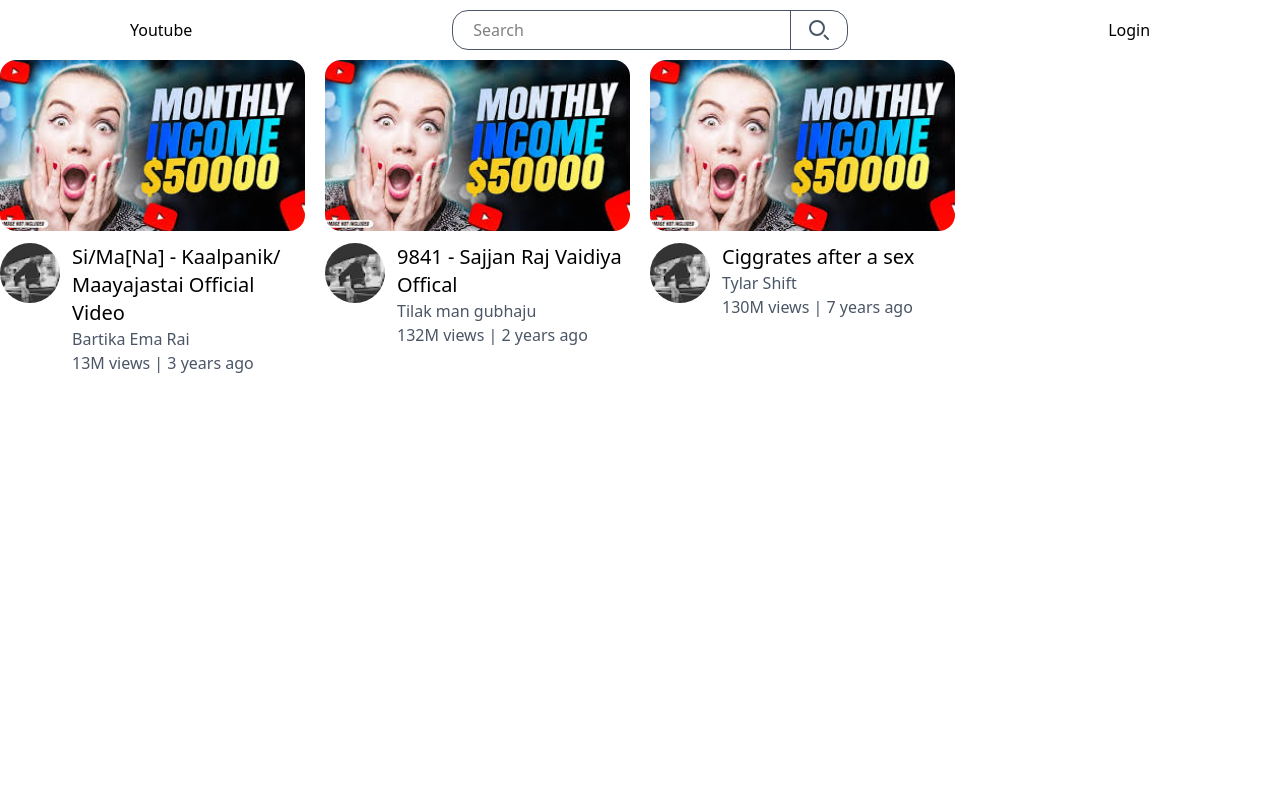
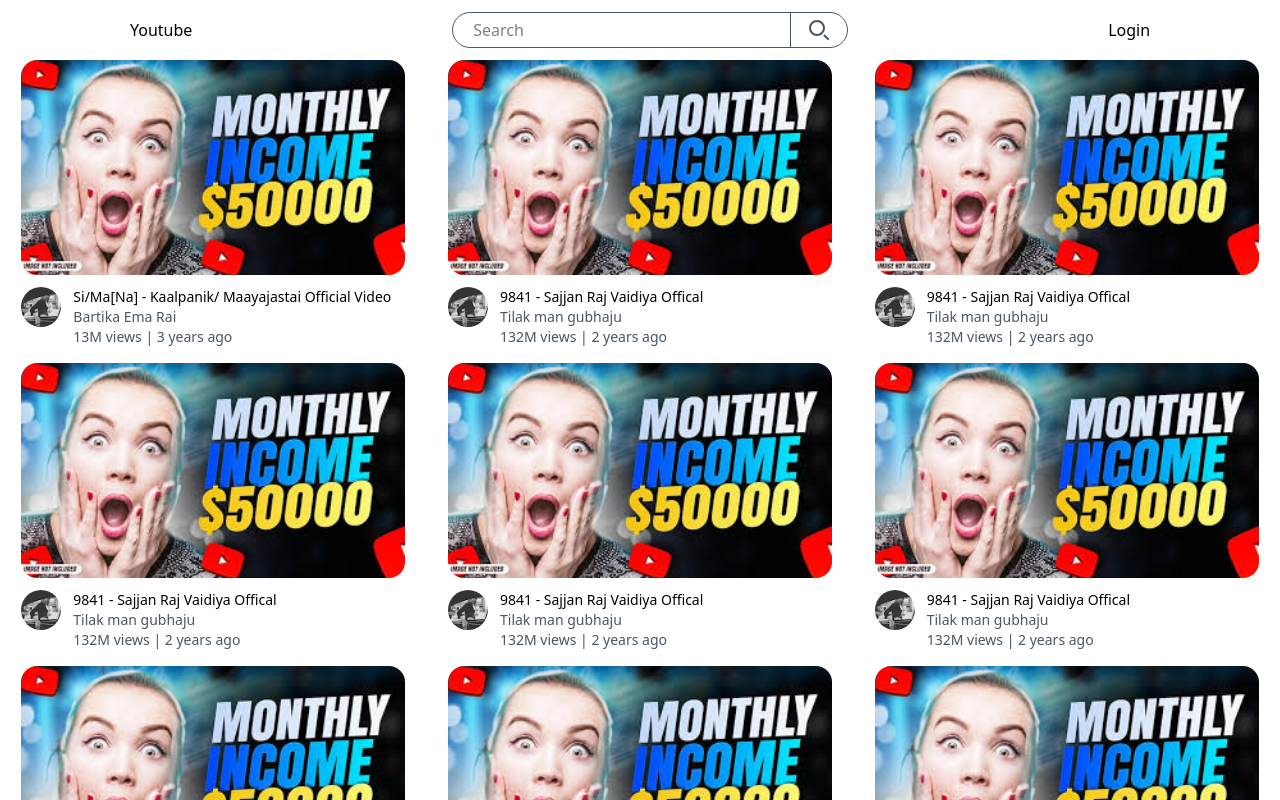
Before and after one commit to Tilak-csd/Clonning-Youtube, a React (Vite) app: page / in a window 1280 px wide. Shown: the top 800 px of the page. Built offline with nearby package versions, Linux system fonts and the light colour scheme.

Commit message:
adding the proper layout

```diff
--- a/src/components/SearchBar.jsx
+++ b/src/components/SearchBar.jsx
@@ -1,7 +1,7 @@
 import React from 'react'
 
 export default function SearchBar() {
-    return (<div className='flex items-center justify-between border-1 border-gray-600 rounded-2xl w-99 h-10 overflow-hidden'>
+    return (<div className='flex items-center justify-between border-1 border-gray-600 rounded-4xl w-99 h-9 overflow-hidden'>
         <div className='flex items-center px-3'>
             <input type="text" placeholder='Search' className='outline-0 px-2' />
         </div>
--- a/src/components/VideoCard.jsx
+++ b/src/components/VideoCard.jsx
@@ -1,14 +1,14 @@
 import React from 'react'
 
 export default function VideoCard(props){
-    return <div className='w-full mb-4'>
+    return <div className='w-[90%] mb-4'>
         <img src={props.thumbnail} alt="" className='w-full rounded-2xl' />
         <div className="flex mt-3">
-            <img src={props.logo} alt="" className='rounded-full w-15 h-15'/>
+            <img src={props.logo} alt="" className='rounded-full w-10 h-10'/>
             <div className='pl-3'>
-                <h1 className='text-xl'>{props.title}</h1>
-                <p className='text-gray-600'>{props.aurthor}</p>
-                <p className='text-gray-600'>{props.views} views |  {props.timestamp} ago</p>
+                <h1 className='text-sm'>{props.title}</h1>
+                <p className='text-gray-600 text-sm'>{props.aurthor}</p>
+                <p className='text-gray-600 text-sm'>{props.views} views |  {props.timestamp} ago</p>
             </div>
         </div>
     </div>
--- a/src/components/VideoGrids.jsx
+++ b/src/components/VideoGrids.jsx
@@ -18,6 +18,62 @@
         views: "132M",
         timestamp: "2 years"
 
+    },  {
+        thumbnail: "thumbnail.png",
+        logo: "logo.png",
+        title: "9841 - Sajjan Raj Vaidiya Offical",
+        aurthor: "Tilak man gubhaju",
+        views: "132M",
+        timestamp: "2 years"
+
+    }, {
+        thumbnail: "thumbnail.png",
+        logo: "logo.png",
+        title: "9841 - Sajjan Raj Vaidiya Offical",
+        aurthor: "Tilak man gubhaju",
+        views: "132M",
+        timestamp: "2 years"
+
+    }, {
+        thumbnail: "thumbnail.png",
+        logo: "logo.png",
+        title: "9841 - Sajjan Raj Vaidiya Offical",
+        aurthor: "Tilak man gubhaju",
+        views: "132M",
+        timestamp: "2 years"
+
+    },  {
+        thumbnail: "thumbnail.png",
+        logo: "logo.png",
+        title: "9841 - Sajjan Raj Vaidiya Offical",
+        aurthor: "Tilak man gubhaju",
+        views: "132M",
+        timestamp: "2 years"
+
+    },  {
+        thumbnail: "thumbnail.png",
+        logo: "logo.png",
+        title: "9841 - Sajjan Raj Vaidiya Offical",
+        aurthor: "Tilak man gubhaju",
+        views: "132M",
+        timestamp: "2 years"
+
+    },  {
+        thumbnail: "thumbnail.png",
+        logo: "logo.png",
+        title: "9841 - Sajjan Raj Vaidiya Offical",
+        aurthor: "Tilak man gubhaju",
+        views: "132M",
+        timestamp: "2 years"
+
+    },  {
+        thumbnail: "thumbnail.png",
+        logo: "logo.png",
+        title: "9841 - Sajjan Raj Vaidiya Offical",
+        aurthor: "Tilak man gubhaju",
+        views: "132M",
+        timestamp: "2 years"
+
     }, {
         thumbnail: "thumbnail.png",
         logo: "logo.png",
@@ -27,7 +83,7 @@
         timestamp: "7 years"
 
     }]
-    return (<div className='grid grid-cols-1 md:grid-cols-2 gap-5 lg:grid-cols-4'>
+    return (<div className='w-full justify-items-center content-center grid grid-cols-1 md:grid-cols-2 lg:grid-cols-3'>
         {data.map((data, idx) => {
             return <VideoCard title={data.title}
                 thumbnail={data.thumbnail}
```
